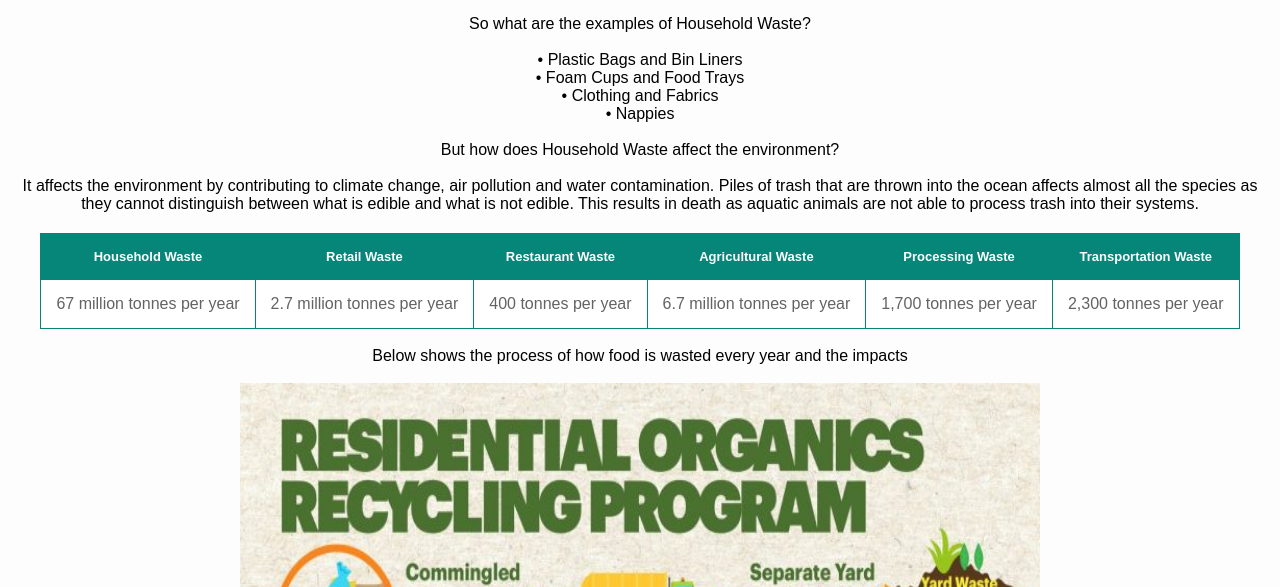
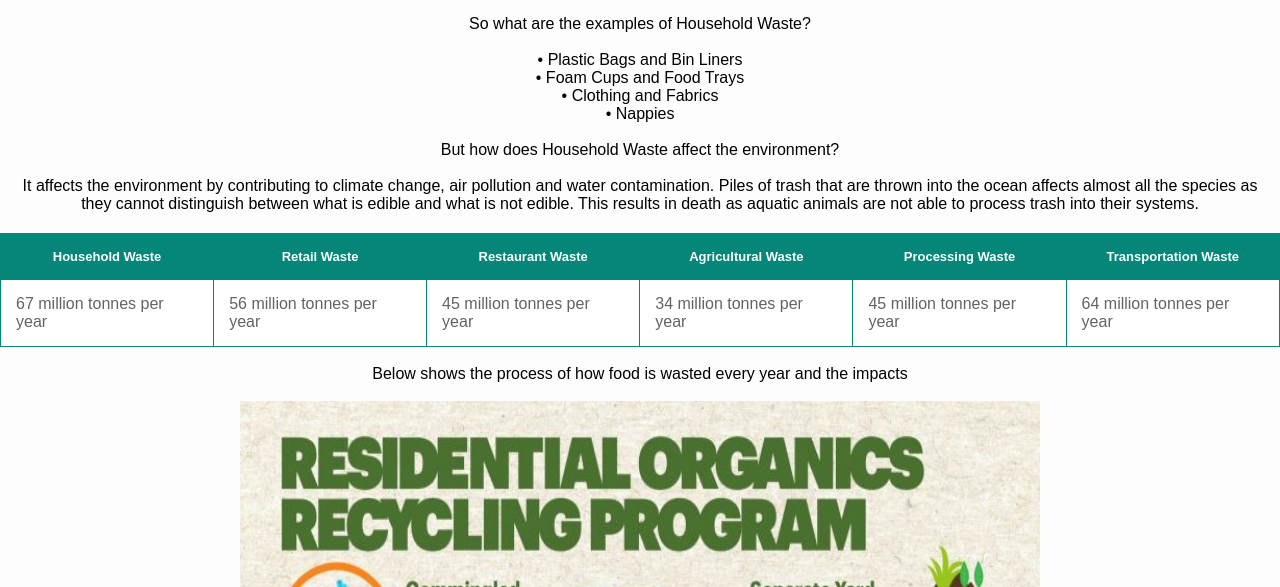
Before and after one commit to ysebastian-student-work-cdu/assessments-2-and-4-hit237-group-14, a Django app: page /details/1/ in a window 1280 px wide. Shown: the part 949-1536 px from the top of the page. Run offline with Django 4.2, Linux system fonts and the light colour scheme; data comes from the database, SQL or seed files in the repository.

Commit message:
added more words

```diff
--- a/group14_proj/group14_app/templates/group14_app/details.html
+++ b/group14_proj/group14_app/templates/group14_app/details.html
@@ -33,11 +33,11 @@ Details
         <tbody>
             <tr>
                 <td>67 million tonnes per year</td>
-                <td>2.7 million tonnes per year</td>
-                <td>400 tonnes per year</td>
-                <td>6.7 million tonnes per year</td>
-                <td>1,700 tonnes per year</td>
-                <td>2,300 tonnes per year</td>
+                <td>56 million tonnes per year</td>
+                <td>45 million tonnes per year</td>
+                <td>34 million tonnes per year</td>
+                <td>45 million tonnes per year</td>
+                <td>64 million tonnes per year</td>
             </tr>
         </tbody>
     </table>
```
